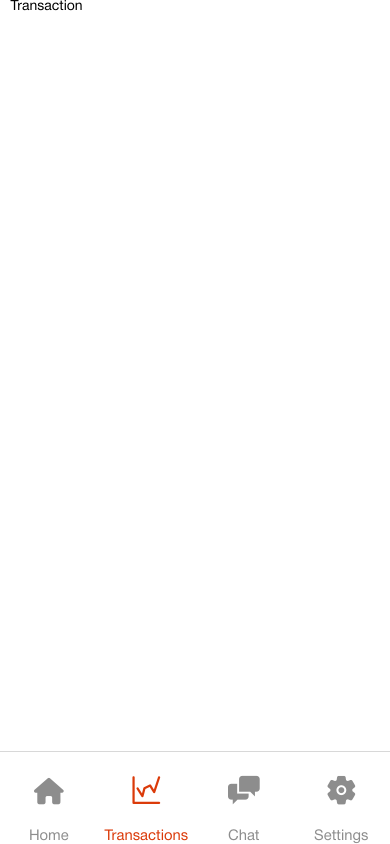
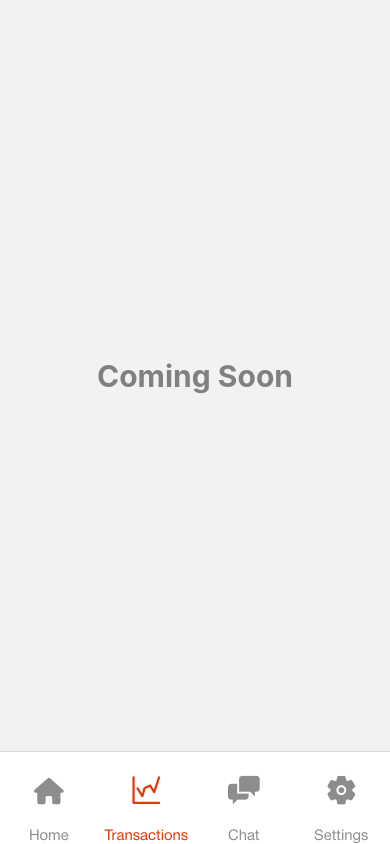
Before and after one commit to Edesiri2/tradeBeta, a React Native app: screen /Transaction in a window 390 px wide. Built offline with nearby package versions, Linux system fonts and the light colour scheme.

Commit message:
coming soon

```diff
--- a/src/screens/app/Withdraw.tsx
+++ b/src/screens/app/Withdraw.tsx
@@ -3,12 +3,26 @@
 import { RegularText } from "@src/components/shared/text";
 import { RootStackScreenProps } from "@src/router/types";
 import { appScreenNames } from "@src/navigation";
+import { StyleSheet, Text, View } from "react-native";
 
 export const WithDraw =
   ({}: RootStackScreenProps<appScreenNames.WITH_DRAW>) => {
     return (
-      <Screen>
-        <RegularText>Withdraw</RegularText>
-      </Screen>
+      <View style={styles.container}>
+        <Text style={styles.h1}>Coming Soon</Text>
+      </View>
     );
   };
+
+const styles = StyleSheet.create({
+  container: {
+    flex: 1,
+    justifyContent: "center",
+    alignItems: "center",
+  },
+  h1: {
+    fontSize: 30,
+    fontWeight: "bold",
+    color: "gray",
+  },
+});
--- a/src/screens/app/bottom-tab/Transaction.tsx
+++ b/src/screens/app/bottom-tab/Transaction.tsx
@@ -3,12 +3,26 @@
 import { RegularText } from "@src/components/shared/text";
 import { BottomTabBarScreenProps } from "@src/router/types";
 import { bottomTabScreenNames } from "@src/navigation";
+import { StyleSheet, Text, View } from "react-native";
 
 export const Transaction =
   ({}: BottomTabBarScreenProps<bottomTabScreenNames.TRANSACTION>) => {
     return (
-      <Screen>
-        <RegularText>Transaction</RegularText>
-      </Screen>
+      <View style={styles.container}>
+        <Text style={styles.h1}>Coming Soon</Text>
+      </View>
     );
   };
+
+  const styles = StyleSheet.create({
+    container: {
+      flex: 1,
+      justifyContent: "center",
+      alignItems: "center",
+  },
+  h1:{
+    fontSize: 30,
+    fontWeight: "bold",
+    color: "gray",
+  }
+});
```
